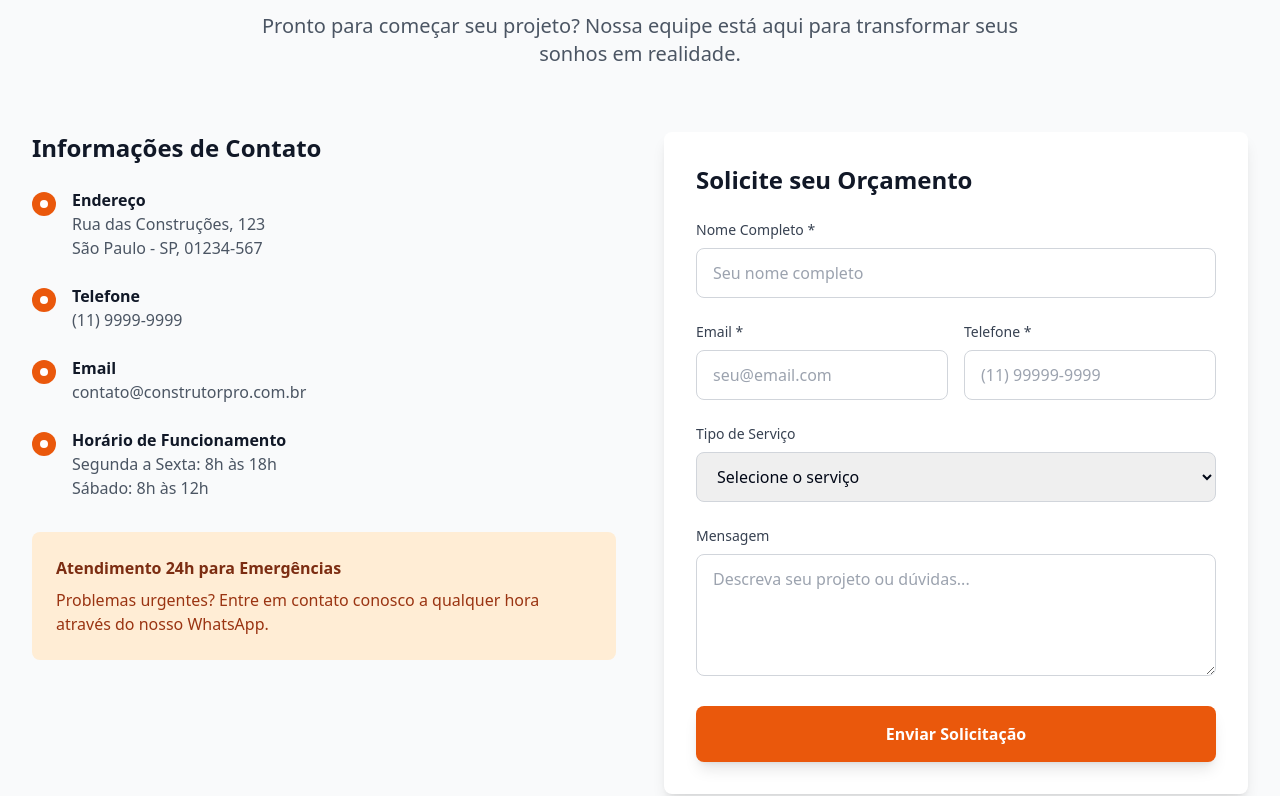
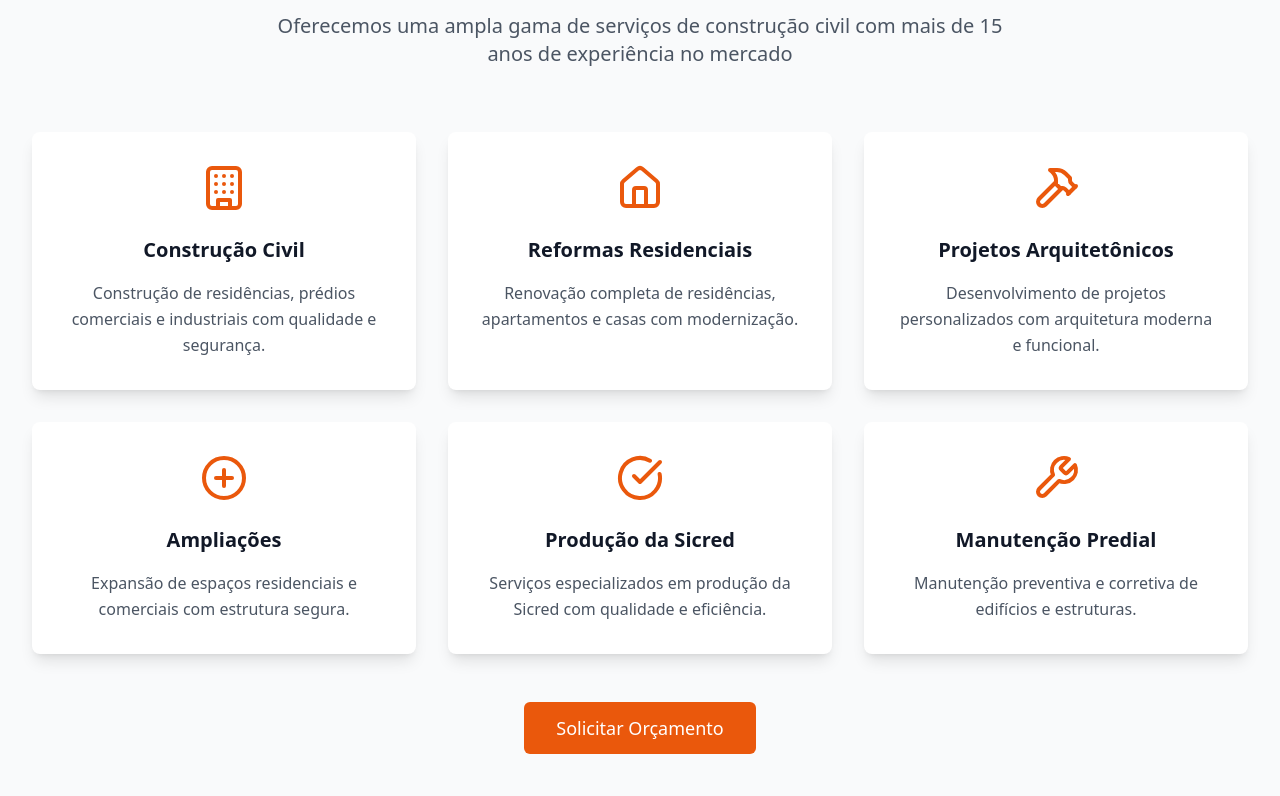
Before and after one commit to heitorszaz/construt3ora-landing-page-br, a React (Vite) app: page / in a window 1280 px wide. Shown: the part 864-1660 px from the top of the page. Built offline with nearby package versions, Linux system fonts and the light colour scheme.

Commit message:
Add Sicred production to services
Include "produção da sicred" in the services section.

```diff
--- /dev/null
+++ b/src/components/Services.tsx
@@ -0,0 +1,81 @@
+
+import { Building, Hammer, Wrench, Home, PlusCircle, CheckCircle } from 'lucide-react';
+
+const Services = () => {
+  const services = [
+    {
+      icon: <Building className="w-12 h-12 text-orange-600" />,
+      title: "Construção Civil",
+      description: "Construção de residências, prédios comerciais e industriais com qualidade e segurança."
+    },
+    {
+      icon: <Home className="w-12 h-12 text-orange-600" />,
+      title: "Reformas Residenciais",
+      description: "Renovação completa de residências, apartamentos e casas com modernização."
+    },
+    {
+      icon: <Hammer className="w-12 h-12 text-orange-600" />,
+      title: "Projetos Arquitetônicos",
+      description: "Desenvolvimento de projetos personalizados com arquitetura moderna e funcional."
+    },
+    {
+      icon: <PlusCircle className="w-12 h-12 text-orange-600" />,
+      title: "Ampliações",
+      description: "Expansão de espaços residenciais e comerciais com estrutura segura."
+    },
+    {
+      icon: <CheckCircle className="w-12 h-12 text-orange-600" />,
+      title: "Produção da Sicred",
+      description: "Serviços especializados em produção da Sicred com qualidade e eficiência."
+    },
+    {
+      icon: <Wrench className="w-12 h-12 text-orange-600" />,
+      title: "Manutenção Predial",
+      description: "Manutenção preventiva e corretiva de edifícios e estruturas."
+    }
+  ];
+
+  return (
+    <section id="servicos" className="py-20 bg-gray-50">
+      <div className="max-w-7xl mx-auto px-4 sm:px-6 lg:px-8">
+        <div className="text-center mb-16">
+          <h2 className="text-4xl font-bold text-gray-900 mb-4">
+            Nossos Serviços
+          </h2>
+          <p className="text-xl text-gray-600 max-w-3xl mx-auto">
+            Oferecemos uma ampla gama de serviços de construção civil com mais de 15 anos de experiência no mercado
+          </p>
+        </div>
+
+        <div className="grid grid-cols-1 md:grid-cols-2 lg:grid-cols-3 gap-8">
+          {services.map((service, index) => (
+            <div
+              key={index}
+              className="bg-white rounded-lg shadow-lg p-8 hover:shadow-xl transition-shadow duration-300"
+            >
+              <div className="flex flex-col items-center text-center">
+                <div className="mb-6">
+                  {service.icon}
+                </div>
+                <h3 className="text-xl font-semibold text-gray-900 mb-4">
+                  {service.title}
+                </h3>
+                <p className="text-gray-600 leading-relaxed">
+                  {service.description}
+                </p>
+              </div>
+            </div>
+          ))}
+        </div>
+
+        <div className="text-center mt-12">
+          <button className="bg-orange-600 text-white px-8 py-3 rounded-md text-lg font-medium hover:bg-orange-700 transition-colors">
+            Solicitar Orçamento
+          </button>
+        </div>
+      </div>
+    </section>
+  );
+};
+
+export default Services;
--- a/src/pages/Index.tsx
+++ b/src/pages/Index.tsx
@@ -1,6 +1,7 @@
 
 import Navbar from '../components/Navbar';
 import Hero from '../components/Hero';
+import Services from '../components/Services';
 import Contact from '../components/Contact';
 import Footer from '../components/Footer';
 
@@ -9,6 +10,7 @@ const Index = () => {
     <div className="min-h-screen bg-white">
       <Navbar />
       <Hero />
+      <Services />
       <Contact />
       <Footer />
     </div>
```
